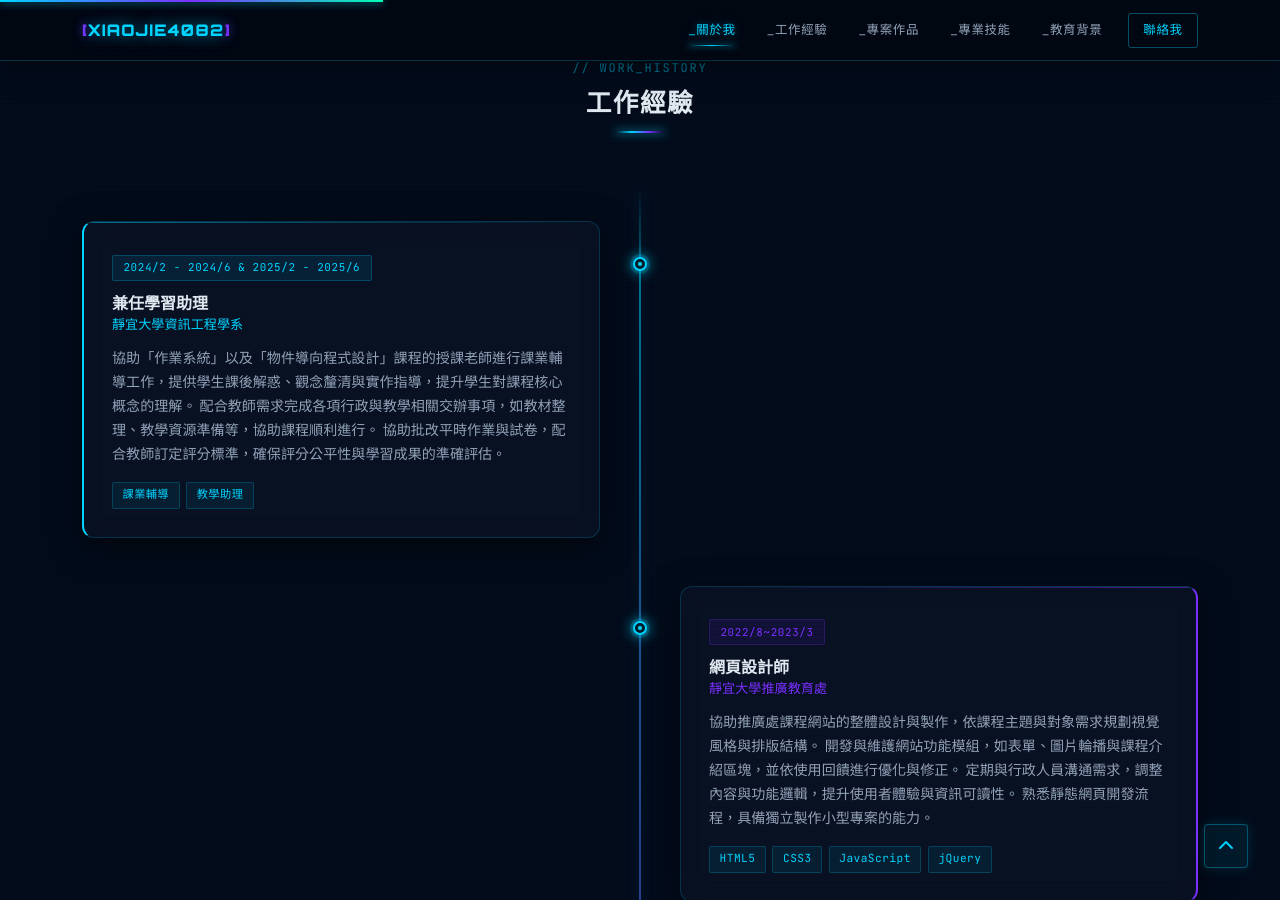
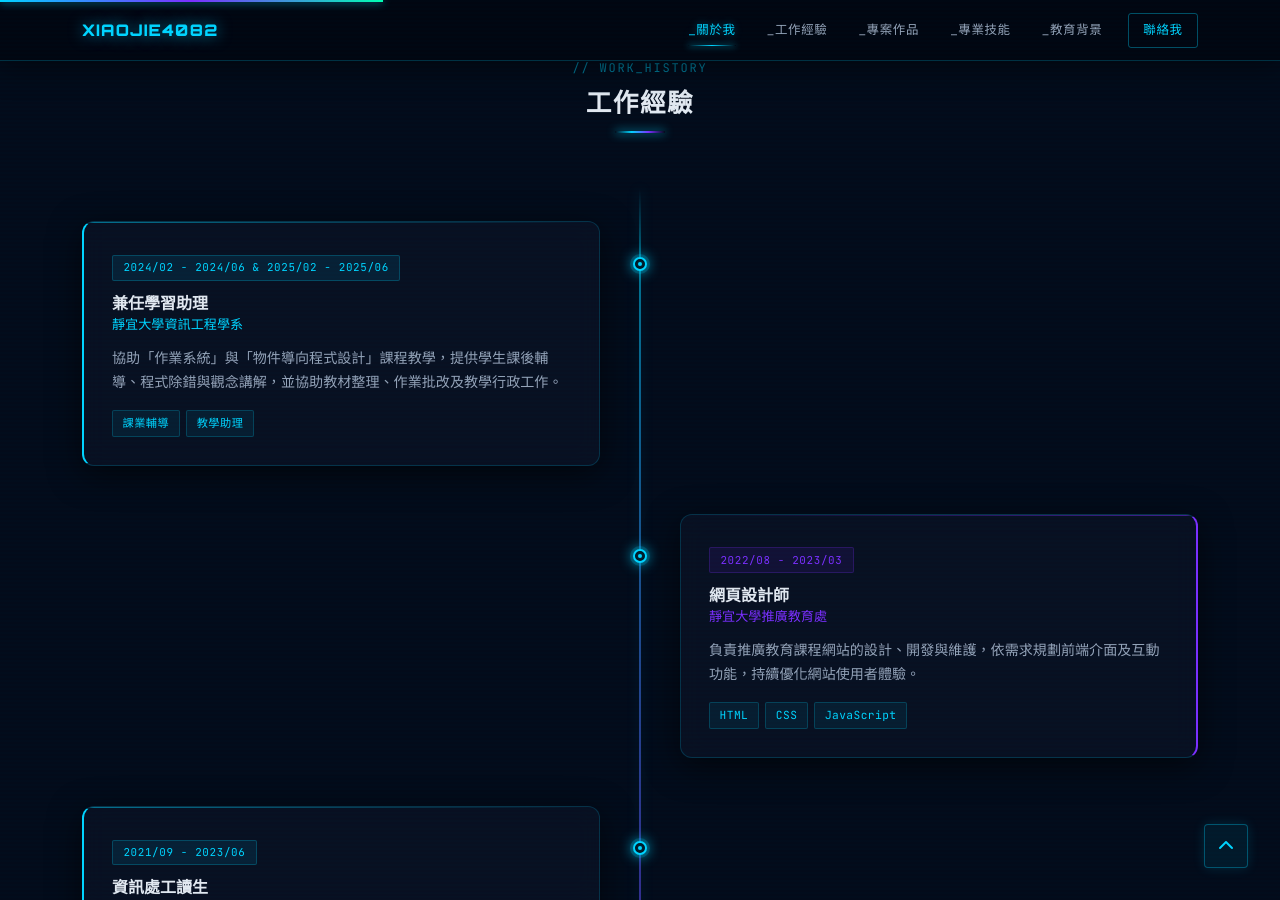
Before and after one commit to xiaojie4082/xiaojie4082.github.io, a Jekyll site: the page built from index.html, in a window 1280 px wide and 900 px high, scrolled down 1210 px. Built offline with Jekyll 4.4.1, drawn with Linux system fonts in a browser that asks for light colours; nearby versions of some CDN libraries; some of the changed text lies outside the part shown.

Commit message:
style: remove brackets from navbar brand; update experiences content; update hero title

```diff
--- a/_data/experiences.yml
+++ b/_data/experiences.yml
@@ -1,48 +1,34 @@
-# - title: 工讀生／實習生
+# - title: 工讀生
 #   company: 十八豆教育科技有限公司
-#   period: 2021/4 - 仍在職
+#   period: 2021/04 - 現在 (兼職)
 #   description: |
-#     製作國高中資訊課程簡報教材，內容涵蓋基礎程式設計、演算法邏輯、網頁設計等主題，協助學生建立資訊素養與實作能力。
-#     參與課程題庫建置，設計選擇題、填充題與實作題，配合教案內容與學生程度調整題型難度，提升學習成效。
-#     撰寫教學平台操作說明文件，包含教師與學生端常見功能導覽與問題解決流程，提升平台使用率與操作順暢度。
-#     配合公司教學團隊需求，協助教案設計、教材排版與數位內容更新，支援教學現場與線上課程進行。
+#     參與國高中資訊教材與教案開發，負責教材設計、題庫建置及平台操作文件撰寫。
 #   tags:
-#     - 教學設計
 #     - 教材開發
-#     - 文書處理與排版能力
 
 - title: 兼任學習助理
   company: 靜宜大學資訊工程學系
-  period: 2024/2 - 2024/6 & 2025/2 - 2025/6
+  period: 2024/02 - 2024/06 & 2025/02 - 2025/06
   description: |
-    協助「作業系統」以及「物件導向程式設計」課程的授課老師進行課業輔導工作，提供學生課後解惑、觀念釐清與實作指導，提升學生對課程核心概念的理解。
-    配合教師需求完成各項行政與教學相關交辦事項，如教材整理、教學資源準備等，協助課程順利進行。
-    協助批改平時作業與試卷，配合教師訂定評分標準，確保評分公平性與學習成果的準確評估。
+    協助「作業系統」與「物件導向程式設計」課程教學，提供學生課後輔導、程式除錯與觀念講解，並協助教材整理、作業批改及教學行政工作。
   tags:
     - 課業輔導
     - 教學助理
 
 - title: 網頁設計師
   company: 靜宜大學推廣教育處
-  period: 2022/8~2023/3
+  period: 2022/08 - 2023/03
   description: |
-    協助推廣處課程網站的整體設計與製作，依課程主題與對象需求規劃視覺風格與排版結構。
-    開發與維護網站功能模組，如表單、圖片輪播與課程介紹區塊，並依使用回饋進行優化與修正。
-    定期與行政人員溝通需求，調整內容與功能邏輯，提升使用者體驗與資訊可讀性。
-    熟悉靜態網頁開發流程，具備獨立製作小型專案的能力。
+    負責推廣教育課程網站的設計、開發與維護，依需求規劃前端介面及互動功能，持續優化網站使用者體驗。
   tags:
-    - HTML5
-    - CSS3
+    - HTML
+    - CSS
     - JavaScript
-    - jQuery
 
 - title: 資訊處工讀生
   company: 靜宜大學教學資源中心
-  period: 2021/9 - 2023/6
+  period: 2021/09 - 2023/06
   description: |
-    協助校內電腦教室日常設備維護與環境整理，確保教學設備正常運作。
-    負責基本電腦硬體設備檢測與故障排除，如更換滑鼠、鍵盤、螢幕等零件，並回報重大問題供專職技術人員處理。
-    定期巡檢教室設備使用狀況，建立簡單的維修紀錄，提升設備使用的可追溯性與穩定性。
-    協助教學現場突發設備問題的緊急排除，支援教師與學生順利完成課堂教學。
+    負責教學設備巡檢、硬體維護及資訊技術支援，協助維持校園教學環境穩定運作。
   tags:
     - 資訊設備操作檢修
--- a/_layouts/default.html
+++ b/_layouts/default.html
@@ -26,9 +26,7 @@
   <!-- 導航欄 -->
   <nav class="navbar navbar-expand-lg navbar-dark fixed-top" id="mainNav">
     <div class="container">
-      <a class="navbar-brand" href="{{ '/' | relative_url }}">
-        <span class="brand-bracket">[</span>XIAOJIE4082<span class="brand-bracket">]</span>
-      </a>
+      <a class="navbar-brand" href="{{ '/' | relative_url }}">XIAOJIE4082</a>
       <button class="navbar-toggler" type="button" data-bs-toggle="collapse" data-bs-target="#navbarNav"
         aria-controls="navbarNav" aria-expanded="false" aria-label="切換導航選單">
         <span class="navbar-toggler-icon"></span>
```
